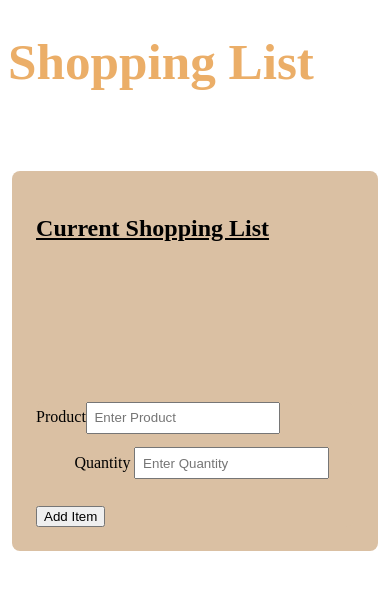
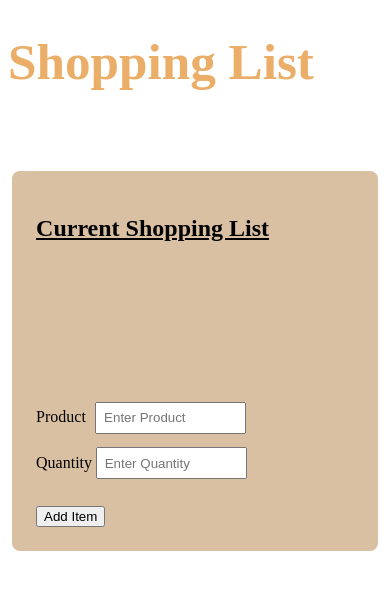
Before and after one commit to MikeCatrone/shopping-list, a React (Create React App) app: page / in a window 390 px wide. Shown: the top 590 px of the page. Built offline with nearby package versions, Linux system fonts and the light colour scheme.

Commit message:
Update FormUpdate.css

```diff
--- a/src/components/FormUpdate.css
+++ b/src/components/FormUpdate.css
@@ -42,6 +42,11 @@ input {
     .theInputs {
         width:100%;
         display: block;
+
+    }
+
+    input {
+        width: 7em;
     }
 
     .product {
@@ -49,19 +54,37 @@ input {
     }
 
     .quantity {
-        margin-left: 2.4em;
+        margin-left: 1em;
 
     }
 }
 
-@media (max-width: 350px) {
+
+
+@media (max-width: 495px) {
 
     input {
-        width:50%;
+        width: 10em;
     }
 
     .quantity {
-        margin-right: 0.3em;
+        margin:0;
+    }
+
+    .prodLabel {
+        margin-right: 0.6em;
     }
 
 }
+
+@media (max-width: 435px) {
+
+    .nameInput {
+        display: block;
+    }
+
+    .quantInput {
+        display: block;
+    }
+
+}
```
